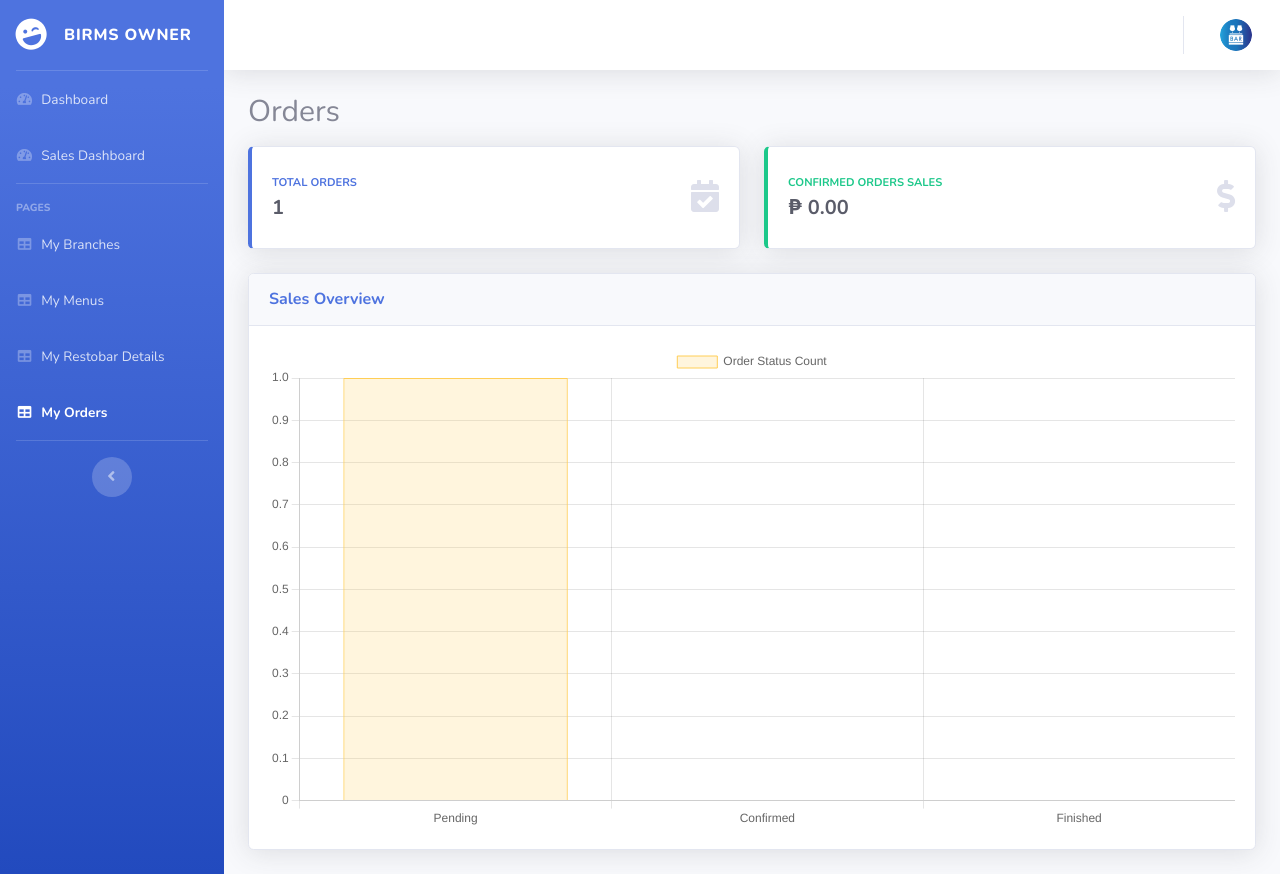
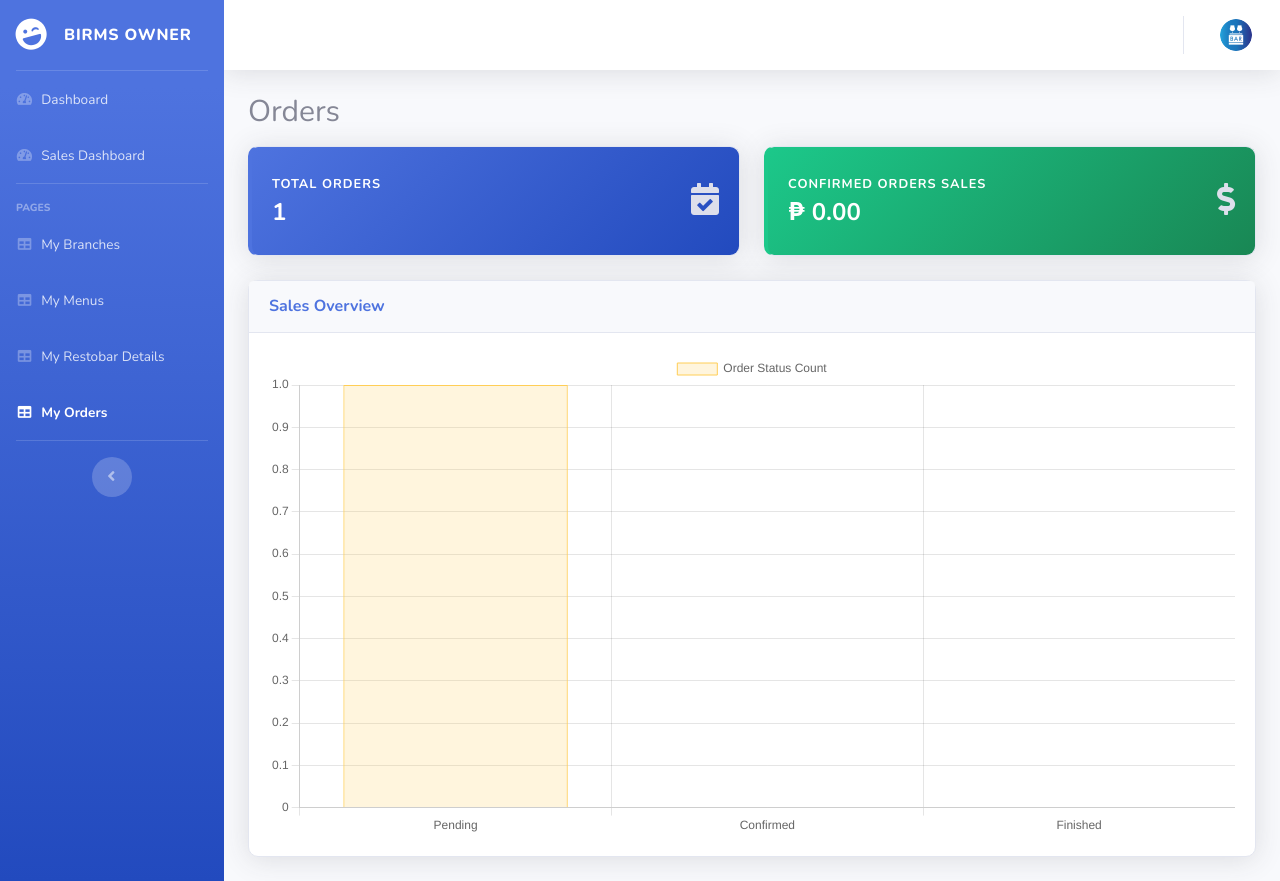
Before and after one commit to shanine01234/BIRMS, a PHP site: page /owner/sales.php in a window 1280 px wide. Run offline with PHP 8.4, Linux system fonts and the light colour scheme; a user stored in the database is signed in; data comes from the database, SQL or seed files in the repository; data that the repository does not hold is empty.

Commit message:
Update sales.php

```diff
--- a/owner/sales.php
+++ b/owner/sales.php
@@ -98,6 +98,90 @@ $order_status_counts = $order->getOrderStatusCounts();
     <link href="../css/sb-admin-2.min.css" rel="stylesheet">
     <link href="../css/datatables.min.css" rel="stylesheet">
     <script src="https://cdn.jsdelivr.net/npm/chart.js"></script>
+    <style>/* Global Card Styling */
+.card {
+    border-radius: 10px; /* Rounded corners */
+    transition: transform 0.3s ease, box-shadow 0.3s ease;
+}
+
+/* Card Hover Effect */
+.card:hover {
+    transform: translateY(-5px);
+    box-shadow: 0 4px 12px rgba(0, 0, 0, 0.15);
+}
+
+/* Primary Card (Resto Owners) */
+.border-left-primary {
+    border-left: 0;
+    background: linear-gradient(135deg, #4e73df 0%, #224abe 100%);
+    color: white;
+}
+
+.border-left-primary .text-primary,
+.border-left-primary .text-gray-800 {
+    color: white !important;
+}
+
+/* Success Card (Restobars) */
+.border-left-success {
+    border-left: 0;
+    background: linear-gradient(135deg, #1cc88a 0%, #198754 100%);
+    color: white;
+}
+
+.border-left-success .text-success,
+.border-left-success .text-gray-800 {
+    color: white !important;
+}
+
+/* Info Card (Menus) */
+.border-left-info {
+    border-left: 0;
+    background: linear-gradient(135deg, #36b9cc 0%, #258eab 100%);
+    color: white;
+}
+
+.border-left-info .text-info,
+.border-left-info .text-gray-800 {
+    color: white !important;
+}
+
+/* Warning Card (Pending Requests) */
+.border-left-warning {
+    border-left: 0;
+    background: linear-gradient(135deg, #f6c23e 0%, #c58a23 100%);
+    color: white;
+}
+
+.border-left-warning .text-warning,
+.border-left-warning .text-gray-800 {
+    color: white !important;
+}
+
+/* Icon Styling */
+.card .col-auto i {
+    color: rgba(255, 255, 255, 0.7);
+    transition: color 0.3s ease;
+}
+
+.card:hover .col-auto i {
+    color: white;
+}
+
+/* Font Sizes */
+.card-body .text-xs {
+    font-size: 0.8rem;
+    letter-spacing: 1px;
+}
+
+.card-body .h5 {
+    font-size: 1.5rem;
+    font-weight: 700;
+    color: white;
+}
+
+
+</style>
 </head>
 <body id="page-top">
     <div id="wrapper">
```
